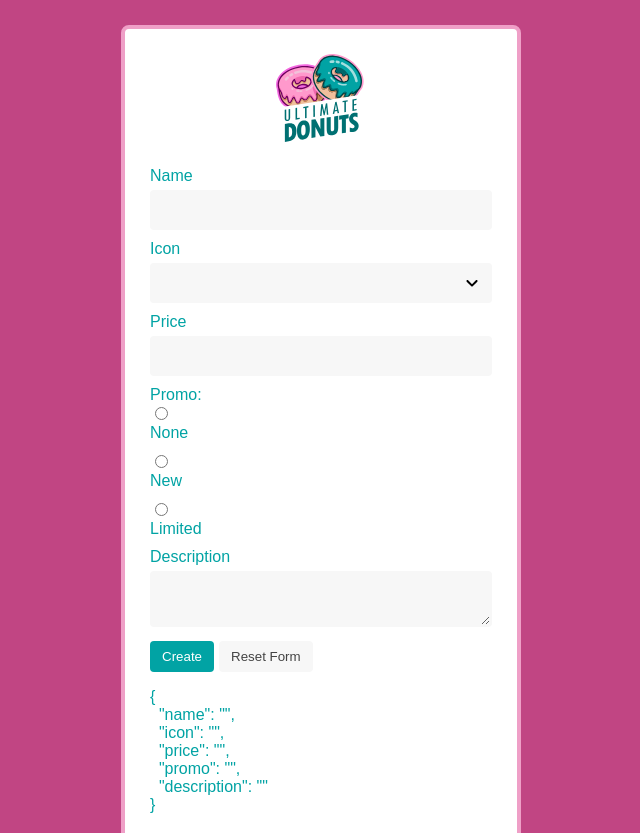
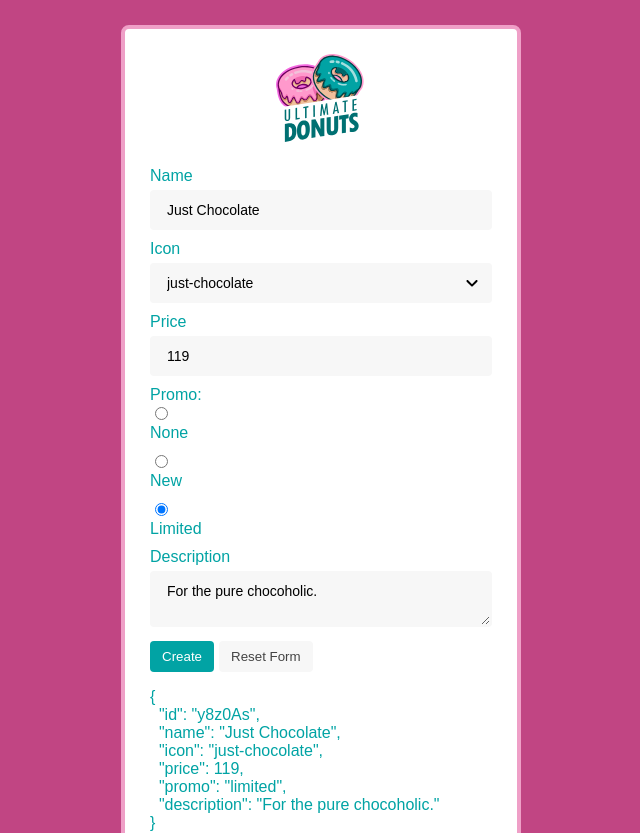
Before and after one commit to veosar/AngularBasics-UltimateCourses, an Angular app: page / in a window 1280 px wide. Shown: the top 833 px of the page, without its empty margins (319-959 px from the left). Built offline with nearby package versions, Linux system fonts and the light colour scheme; a web font is replaced by a local one.

Commit message:
create service and pass initial donut object

```diff
--- a/src/app/admin/components/donut-form/donut-form.component.ts
+++ b/src/app/admin/components/donut-form/donut-form.component.ts
@@ -1,5 +1,6 @@
-import { Component } from '@angular/core';
+import { Component, Input, Output, EventEmitter } from '@angular/core';
 import { NgForm } from '@angular/forms';
+import { Donut } from '../../models/donut.model';
 
 @Component({
   selector: 'donut-form',
@@ -8,7 +9,7 @@ import { NgForm } from '@angular/forms';
       <label>
         <span>Name</span>
         <input type="text" name="name" class="input"
-        required minlength="5" ngModel [ngModelOptions]="{ updateOn: 'blur' }" #name="ngModel"/>
+        required minlength="5" [ngModel]="donut.name" [ngModelOptions]="{ updateOn: 'blur' }" #name="ngModel"/>
 <ng-container *ngIf="name.invalid && name.touched">
   <div class="donut-form-error" *ngIf="name.errors?.required">Name is required.</div>
   <div class="donut-form-error" *ngIf="name.errors?.minlength">Minimal length of a name is 5!</div>
@@ -18,7 +19,7 @@ import { NgForm } from '@angular/forms';
 
       <label>
         <span>Icon</span>
-        <select name="icon" class="input input--select" required ngModel #icon="ngModel">
+        <select name="icon" class="input input--select" required [ngModel]="donut.icon" #icon="ngModel">
           <option *ngFor="let icon of icons" [ngValue]="icon">
             {{ icon }}
           </option>
@@ -30,7 +31,7 @@ import { NgForm } from '@angular/forms';
 
       <label>
         <span>Price</span>
-        <input type="number" name="price" class="input" required ngModel #price="ngModel" />
+        <input type="number" name="price" class="input" required [ngModel]="donut.price" #price="ngModel" />
         <ng-container *ngIf="price.invalid && price.touched">
   <div class="donut-form-error" *ngIf="price.errors?.required">Price is required.</div>
 </ng-container>
@@ -38,15 +39,15 @@ import { NgForm } from '@angular/forms';
       <div class="donut-form-radios">
         <p class="donut-form-radios-label">Promo:</p>
         <label>
-          <input type="radio" name="promo" [value]="undefined" ngModel />
+          <input type="radio" name="promo" [value]="undefined" [ngModel]="donut.promo" />
           <span>None</span>
         </label>
         <label>
-          <input type="radio" name="promo" value="new" ngModel />
+          <input type="radio" name="promo" value="new" [ngModel]="donut.promo" />
           <span>New</span>
         </label>
         <label>
-          <input type="radio" name="promo" value="limited" ngModel />
+          <input type="radio" name="promo" value="limited" [ngModel]="donut.promo" />
           <span>Limited</span>
         </label>
       </div>
@@ -60,7 +61,7 @@ import { NgForm } from '@angular/forms';
           name="description"
           class="input input--textarea"
           required
-          ngModel
+          [ngModel]="donut.description"
           #description="ngModel"
         ></textarea>
       </label>
@@ -70,6 +71,7 @@ import { NgForm } from '@angular/forms';
 <div class="donut-form-working" *ngIf="form.valid && form.submitted">
 Working...
 </div>
+      <pre>{{ donut | json }}</pre>
       <pre>{{ form.value | json }}</pre>
     </form>
   `,
@@ -105,6 +107,13 @@ Working...
   ],
 })
 export class DonutFormComponent {
+
+  @Input() donut!: Donut;
+
+
+
+  @Output() create = new EventEmitter<Donut>();
+
   icons: string[] = [
     'caramel-swirl',
     'glazed-fudge',
@@ -118,7 +127,7 @@ export class DonutFormComponent {
 
   handleSubmit(form: NgForm) {
     if (form.valid) {
-      console.log(form.value);
+      this.create.emit(form.value);
     } else {
       form.form.markAllAsTouched();
     }
--- a/src/app/admin/containers/donut-single/donut-single.component.ts
+++ b/src/app/admin/containers/donut-single/donut-single.component.ts
@@ -1,10 +1,11 @@
 import { Component, OnInit } from '@angular/core';
+import { Donut } from '../../models/donut.model';
 
 @Component({
   selector: 'donut-single',
   template: `
     <div>
-      <donut-form></donut-form>
+      <donut-form [donut]="donut" (create)="onCreate($event)"></donut-form>
 </div>
   `,
   styles: [
@@ -12,9 +13,21 @@ import { Component, OnInit } from '@angular/core';
 })
 export class DonutSingleComponent implements OnInit {
 
+  donut!: Donut;
   constructor() {}
 
   ngOnInit(): void {
+    this.donut = {
+      id: 'y8z0As',
+      name: 'Just Chocolate',
+      icon: 'just-chocolate',
+      price: 119,
+      promo: 'limited',
+      description: 'For the pure chocoholic.'
+    }
+  }
 
+  onCreate(donut: Donut) {
+    console.log('onCreate', donut);
   }
 }
```
Also changed, not shown: src/app/admin/services/donut.service.ts (added, +9 -0 lines).
